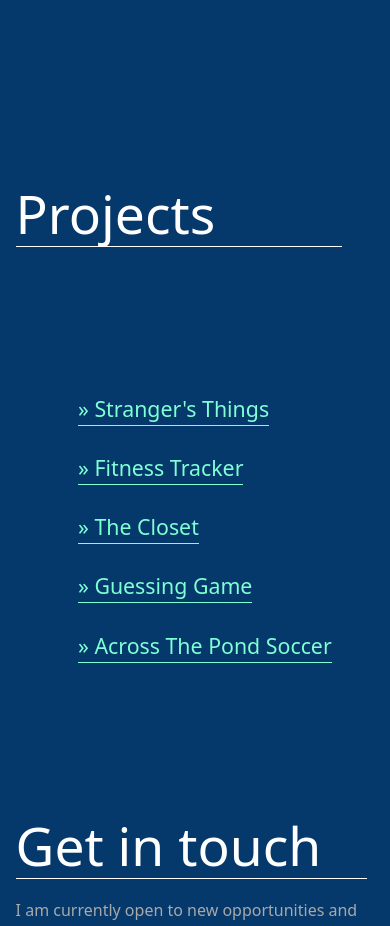
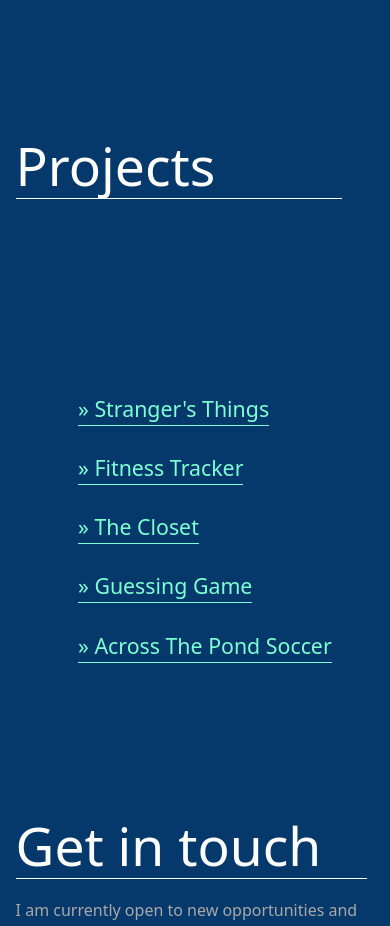
Before and after one commit to ameyer12/rendezvous-with-cassidoo, a React (Create React App) app in the folder Portfolio/: page / in a window 390 px wide. Shown: the part 1740-2666 px from the top of the page. Built offline with nearby package versions, Linux system fonts and the light colour scheme.

Commit message:
troubleshooting

```diff
--- a/Portfolio/src/components/projects.css
+++ b/Portfolio/src/components/projects.css
@@ -85,7 +85,7 @@
         margin: 0%;
         border-bottom: 1px solid white;
         width: 100%;
-        margin-top: 8rem;
+        margin-top: 5rem;
     }
 
     #h3-container {
```
